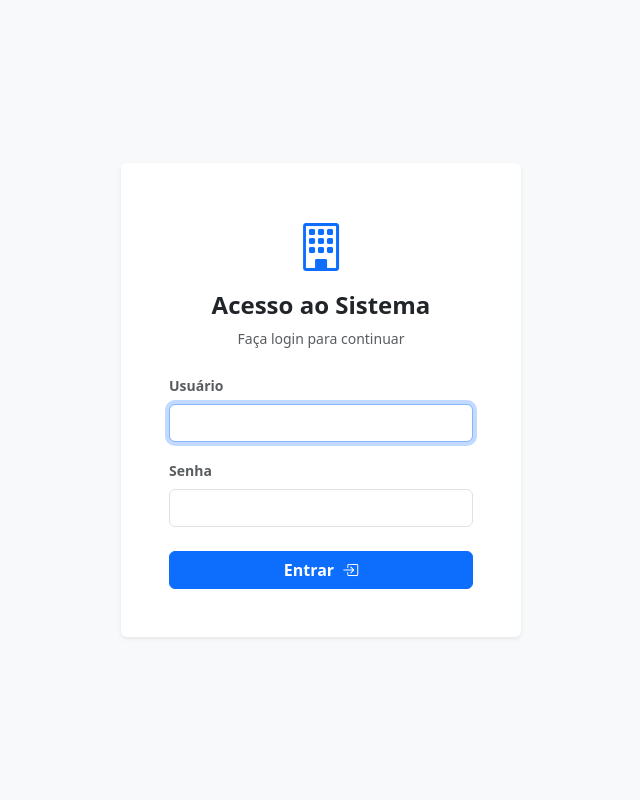
After one commit to gabrieltrabr/Helper-Conversao, a Django app: page /login/ in a window 1280 px wide. The commit adds this page. Shown: the whole page, without its empty margins (319-959 px from the left). Run offline with Django 5.2, Linux system fonts and the light colour scheme.

Commit message:
Fix navbar Login

```diff
--- a/starter/core/models.py
+++ b/starter/core/models.py
@@ -1,6 +1,7 @@
 import os
 from django.db import models
 from django.utils.text import slugify
+from django.contrib.auth.models import User
 
 class Condominio(models.Model):
     nome = models.CharField(max_length=100)
@@ -8,7 +9,7 @@ class Condominio(models.Model):
     data_criacao = models.DateTimeField()
     data_inicio = models.DateField(null=True, blank=True, verbose_name="Início do Serviço")
     data_fim = models.DateField(null=True, blank=True, verbose_name="Fim do Serviço")
-
+    usuarios = models.ManyToManyField(User, blank=True, related_name='condominios', help_text="Usuários que podem ver TODOS os blocos deste condomínio.")
     qtd_andares_padrao = models.PositiveIntegerField(default=0, help_text="Padrão para os blocos deste condomínio")
     qtd_ap_por_andar_padrao = models.PositiveIntegerField(default=0, help_text="Padrão de aptos por andar")
     qtd_saloes_festas = models.PositiveIntegerField(default=0, verbose_name="Qtd. Salões de Festas", help_text="Cria automaticamente um bloco de Áreas Comuns")
@@ -85,7 +86,7 @@ class Bloco(models.Model):
     qtd_andares = models.PositiveIntegerField(null=True, blank=True, help_text="Quantos andares tem o prédio?")
     qtd_ap_por_andar = models.PositiveIntegerField(null=True, blank=True, help_text="Quantos apartamentos por andar?")
     inicio_numeracao = models.PositiveIntegerField(default=101, help_text="Qual é o primeiro apartamento? ex: 101")
-
+    usuarios = models.ManyToManyField(User, blank=True, related_name='blocos_atribuidos', help_text="Equipes/Usuários restritos apenas a este bloco.")
     def __str__(self):
         return f"{self.condominio.nome} - {self.nome}"
 
--- a/starter/core/templates/core/detalhe_condominio.html
+++ b/starter/core/templates/core/detalhe_condominio.html
@@ -107,7 +107,7 @@
     <h5 class="text-muted mb-4">{{ condominio.endereco }}</h5>
 
     <div class="area-blocos">
-        {% for bloco in condominio.blocos.all %}
+        {% for bloco in blocos_permitidos %}
             <div class="card mb-4 border-0 shadow-sm">
                 <div class="card-header bg-white py-3">
                     <h5 class="mb-0 text-primary fw-bold">Bloco: {{ bloco.nome }}</h5>
--- /dev/null
+++ b/starter/core/templates/core/login.html
@@ -0,0 +1,47 @@
+<!DOCTYPE html>
+<html lang="pt-br">
+<head>
+    <meta charset="UTF-8">
+    <meta name="viewport" content="width=device-width, initial-width=1.0">
+    <title>Login - Gestão de Obras</title>
+    <link href="https://cdn.jsdelivr.net/npm/bootstrap@5.3.0/dist/css/bootstrap.min.css" rel="stylesheet">
+    <link rel="stylesheet" href="https://cdn.jsdelivr.net/npm/bootstrap-icons@1.10.5/font/bootstrap-icons.css">
+</head>
+<body class="bg-light d-flex align-items-center justify-content-center" style="height: 100vh;">
+
+    <div class="card shadow-sm border-0" style="width: 100%; max-width: 400px;">
+        <div class="card-body p-5">
+            <div class="text-center mb-4">
+                <i class="bi bi-building text-primary" style="font-size: 3rem;"></i>
+                <h4 class="mt-2 fw-bold">Acesso ao Sistema</h4>
+                <p class="text-muted small">Faça login para continuar</p>
+            </div>
+
+            <form method="POST" action="{% url 'login' %}">
+                {% csrf_token %}
+
+                <div class="mb-3">
+                    <label class="form-label text-muted small fw-bold">Usuário</label>
+                    <input type="text" name="username" class="form-control" required autofocus>
+                </div>
+
+                <div class="mb-4">
+                    <label class="form-label text-muted small fw-bold">Senha</label>
+                    <input type="password" name="password" class="form-control" required>
+                </div>
+
+                {% if form.errors %}
+                    <div class="alert alert-danger py-2 small" role="alert">
+                        Usuário ou senha incorretos. Tente novamente.
+                    </div>
+                {% endif %}
+
+                <button type="submit" class="btn btn-primary w-100 fw-bold">
+                    Entrar <i class="bi bi-box-arrow-in-right ms-1"></i>
+                </button>
+            </form>
+        </div>
+    </div>
+
+</body>
+</html>
--- a/starter/core/urls.py
+++ b/starter/core/urls.py
@@ -2,9 +2,12 @@ from django.urls import path
 from . import views
 from django.conf import settings # Importar settings
 from django.conf.urls.static import static # Importar static
+from django.contrib.auth import views as auth_views
 
 urlpatterns = [
     # Quando o usuário acessar vazio (''), chama a view 'index'
+    path('login/', auth_views.LoginView.as_view(template_name='core/login.html'), name='login'),
+    path('logout/', auth_views.LogoutView.as_view(), name='logout'),
     path('', views.index, name='index'),
     path('condominio/<int:pk>/', views.detalhe_condominio, name='detalhe_condominio'),
     path('apartamento/<int:pk>/', views.ficha_apartamento, name='ficha_apartamento'),
--- a/starter/web_project/settings.py
+++ b/starter/web_project/settings.py
@@ -122,3 +122,9 @@ MEDIA_URL = '/media/'
 
 # Pasta real no seu computador/servidor onde os arquivos vão ficar
 MEDIA_ROOT = os.path.join(BASE_DIR, 'media')
+
+# Para onde ir depois de logar com sucesso (nossa página inicial)
+LOGIN_REDIRECT_URL = '/'
+
+# Para onde ir depois de clicar em "Sair"
+LOGOUT_REDIRECT_URL = '/login/'
```
Also changed, not shown: starter/core/templates/core/base.html (+17 -0 lines), starter/core/views.py (+20 -12 lines), starter/core/migrations/0010_bloco_usuarios_condominio_usuarios.py (added), starter/db.sqlite3.
